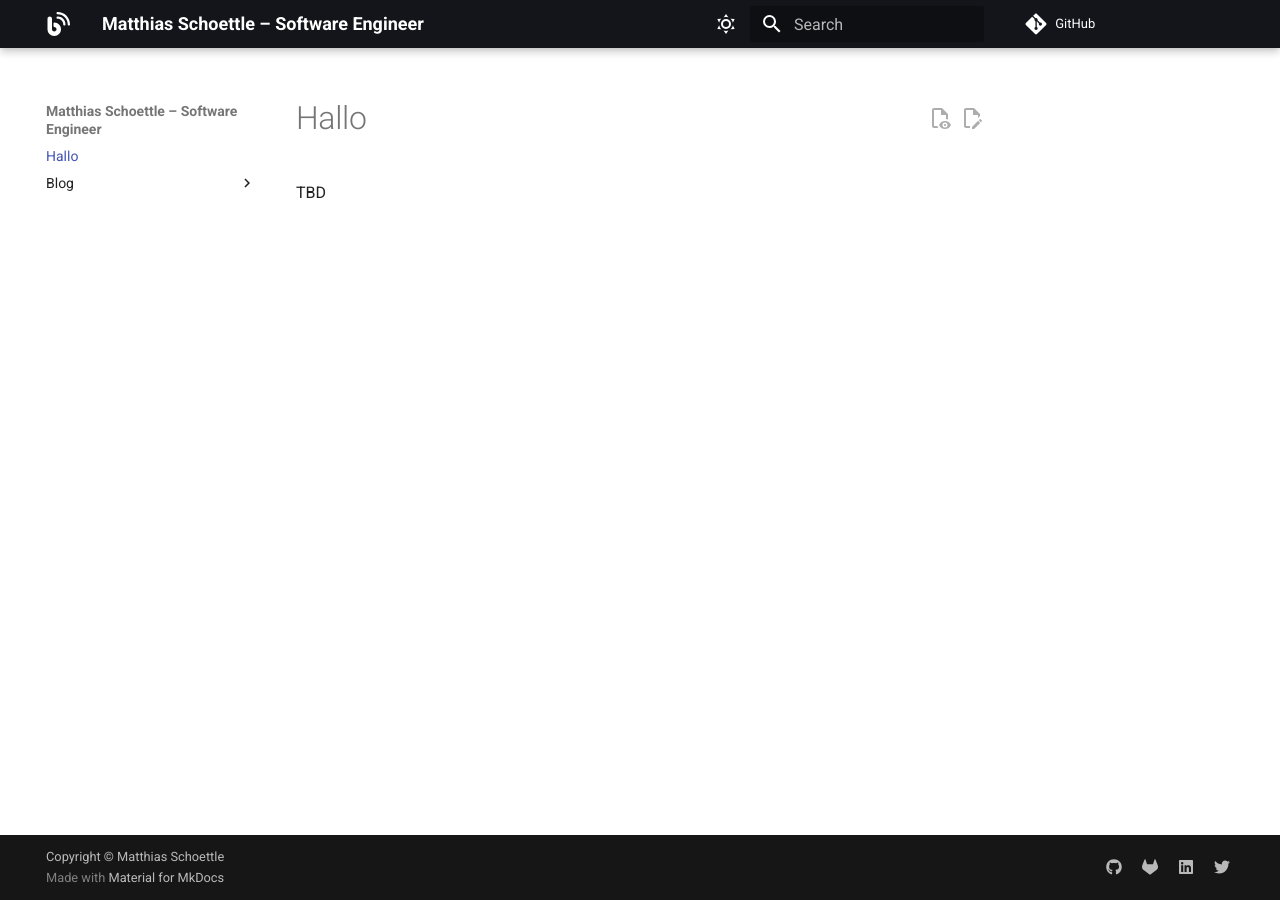
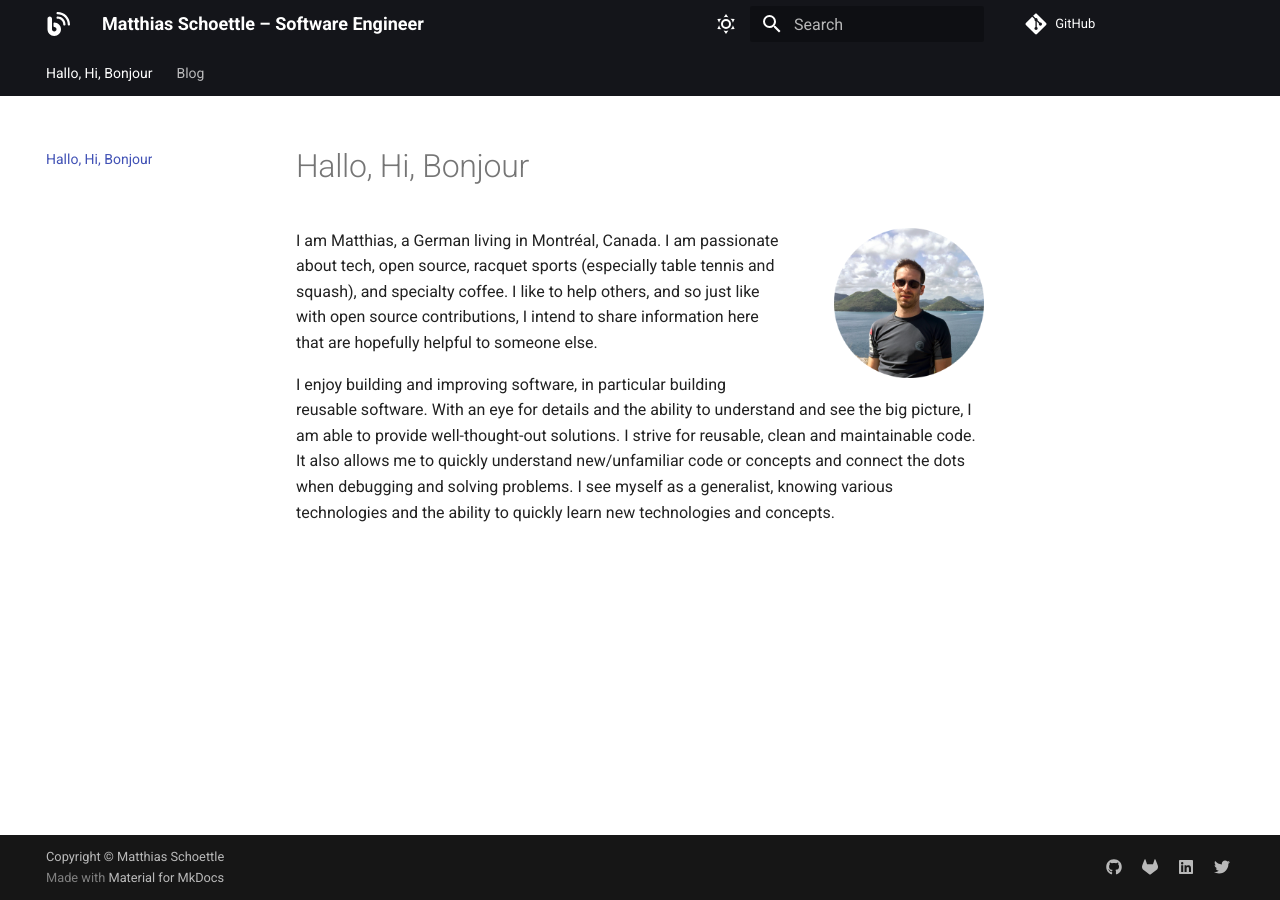
Before and after one commit to mschoettle/website, an MkDocs documentation site: the page built from docs/index.md, in a window 1280 px wide. Built offline with MkDocs 1.6.1 and Material for MkDocs 9.7.7, drawn with Linux system fonts in a browser that asks for light colours; comment, search, counter and statistics services are not loaded.

Commit message:
docs: add first version of about me

```diff
--- a/docs/index.md
+++ b/docs/index.md
@@ -1,3 +1,6 @@
-# Hallo
+# Hallo, Hi, Bonjour
 
-TBD
+![Matthias Schoettle Profile](images/matthias.png){ align=right style="margin-left: 50px" width=150px }
+I am Matthias, a German living in Montréal, Canada. I am passionate about tech, open source, racquet sports (especially table tennis and squash), and specialty coffee. I like to help others, and so just like with open source contributions, I intend to share information here that are hopefully helpful to someone else.
+
+I enjoy building and improving software, in particular building reusable software. With an eye for details and the ability to understand and see the big picture, I am able to provide well-thought-out solutions. I strive for reusable, clean and maintainable code. It also allows me to quickly understand new/unfamiliar code or concepts and connect the dots when debugging and solving problems. I see myself as a generalist, knowing various technologies and the ability to quickly learn new technologies and concepts.
--- a/mkdocs.yml
+++ b/mkdocs.yml
@@ -9,8 +9,12 @@ edit_uri: edit/main/docs
 
 theme:
   features:
-    - content.action.edit
-    - content.action.view
+    # - content.action.edit
+    # - content.action.view
+    - navigation.expand
+    - navigation.indexes
+    - navigation.tabs
+    - toc.follow
   icon:
     logo: fontawesome/solid/blog
   language: en
@@ -64,6 +68,10 @@ plugins:
         - index.md
         - blog/**
 
+markdown_extensions:
+  - attr_list
+  - md_in_html
+
 # https://www.mkdocs.org/user-guide/configuration/#validation
 validation:
   omitted_files: warn
```
Also changed, not shown: docs/images/matthias.png (added), 1 other file.
